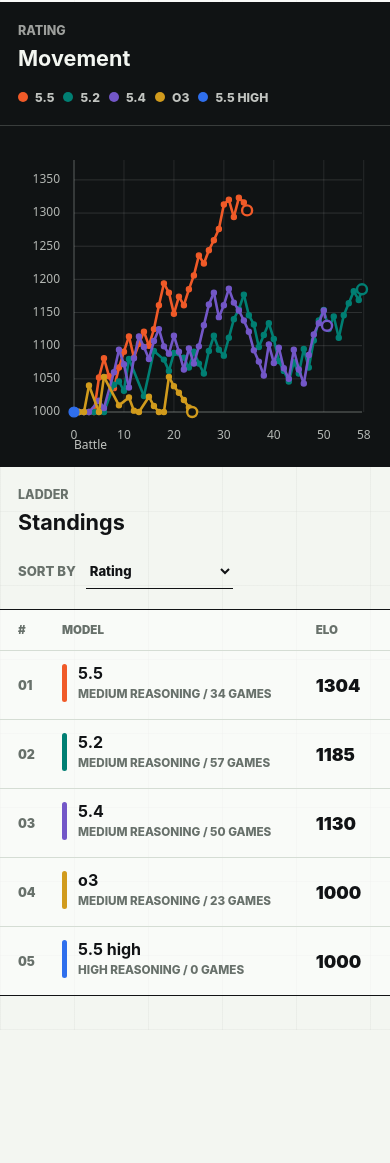
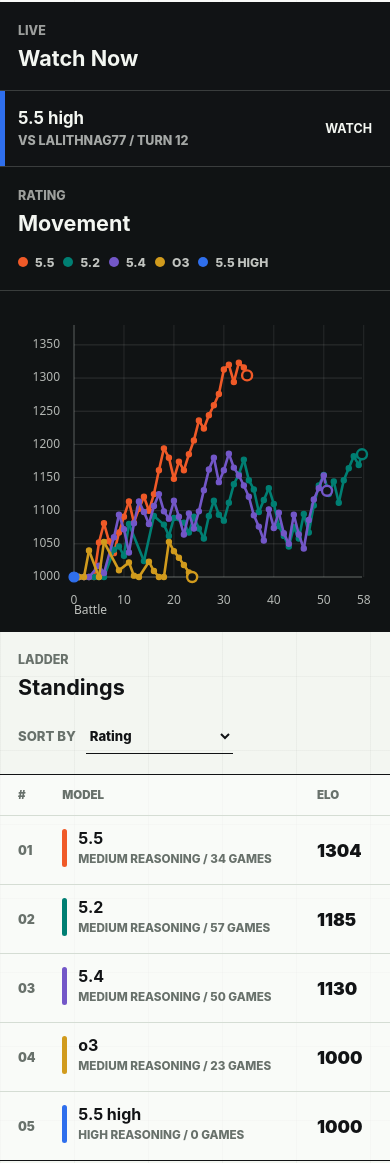
Before and after one commit to exlipse1/smogon-llm-arena, a website: page site/index.html in a window 390 px wide. Shown: the part 1296-2459 px from the top of the page. Before the commit the page ends 2326 px from the top, so only its background shows below. Drawn offline with Linux system fonts and the light colour scheme.

Commit message:
Add active battle watch links

```diff
--- a/site/app.js
+++ b/site/app.js
@@ -1,4 +1,6 @@
 const DATA_URL = './leaderboard.json';
+const REFRESH_MS = 30_000;
+const SHOWDOWN_BATTLE_BASE_URL = 'https://play.pokemonshowdown.com/';
 
 const state = {
   data: null,
@@ -39,6 +41,8 @@ async function load() {
   }
 }
 
+setInterval(load, REFRESH_MS);
+
 async function fetchJson(url) {
   const response = await fetch(`${url}?t=${Date.now()}`);
   if (!response.ok) {
@@ -61,6 +65,7 @@ function render() {
   document.getElementById('lastBattle').textContent = formatDate(data.health?.lastBattleAt ?? data.generatedAt);
 
   renderScoreline(players);
+  renderLiveMatches(players);
   renderLeaderboard(players);
   renderChartLegend(players);
   drawChart(players);
@@ -102,7 +107,7 @@ function renderScoreline(players) {
 function renderLeaderboard(players) {
   const tbody = document.getElementById('leaderboardBody');
   if (!players.length) {
-    tbody.innerHTML = '<tr><td colspan="8" class="empty-state">No matches recorded yet.</td></tr>';
+    tbody.innerHTML = '<tr><td colspan="9" class="empty-state">No matches recorded yet.</td></tr>';
     return;
   }
 
@@ -125,11 +130,36 @@ function renderLeaderboard(players) {
         <td>${deltaCell(delta)}</td>
         <td>${recordCell(player)}</td>
         <td>${winRateCell(player)}</td>
+        <td>${watchCell(player)}</td>
         <td>${formatNumber(player.averageTurns)}</td>
         <td>${formatNumber(totalMisses(player))}</td>
       </tr>
     `;
   }).join('');
+}
+
+function renderLiveMatches(players) {
+  const section = document.querySelector('.live-section');
+  const list = document.getElementById('liveMatches');
+  const active = players
+    .map(player => ({player, battle: activeBattle(player)}))
+    .filter(entry => entry.battle);
+
+  section.hidden = active.length === 0;
+  if (!active.length) {
+    list.innerHTML = '';
+    return;
+  }
+
+  list.innerHTML = active.map(({player, battle}, index) => `
+    <a class="live-match" style="--accent:${colorForPlayer(player, index)}" href="${battle.url}" target="_blank" rel="noopener noreferrer">
+      <span>
+        <strong>${escapeHtml(displayName(player))}</strong>
+        <small>${escapeHtml(liveMatchLine(player))}</small>
+      </span>
+      <b>Watch</b>
+    </a>
+  `).join('');
 }
 
 function renderChartLegend(players) {
@@ -320,6 +350,32 @@ function colorForPlayer(player, index) {
   return playerColors[player.id] ?? fallbackColors[index % fallbackColors.length];
 }
 
+function activeBattle(player) {
+  const status = player.liveStatus ?? {};
+  const roomId = String(status.battleRoomId ?? '');
+  if (!/^battle-[a-z0-9-]+$/i.test(roomId)) return null;
+  const state = String(status.state ?? '').toLowerCase();
+  const inactiveStates = new Set(['unknown', 'searching', 'battle-ended', 'ended', 'error', 'idle']);
+  if (inactiveStates.has(state)) return null;
+  return {
+    roomId,
+    url: `${SHOWDOWN_BATTLE_BASE_URL}${roomId}`,
+  };
+}
+
+function liveMatchLine(player) {
+  const status = player.liveStatus ?? {};
+  const opponent = status.opponent?.username ? `vs ${status.opponent.username}` : status.label ?? status.state ?? 'live';
+  const turn = Number(status.battleTurns ?? 0);
+  return turn > 0 ? `${opponent} / turn ${turn}` : opponent;
+}
+
+function watchCell(player) {
+  const battle = activeBattle(player);
+  if (!battle) return '<span class="watch-muted">-</span>';
+  return `<a class="watch-link" href="${battle.url}" target="_blank" rel="noopener noreferrer">Watch</a>`;
+}
+
 function displayName(player) {
   const id = String(player.id ?? '');
   if (id === 'gpt-5.5-high') return '5.5 high';
--- a/site/index.html
+++ b/site/index.html
@@ -4,7 +4,7 @@
     <meta charset="utf-8">
     <meta name="viewport" content="width=device-width, initial-scale=1">
     <title>Model Ladder</title>
-    <link rel="stylesheet" href="./styles.css?v=20260617-552">
+    <link rel="stylesheet" href="./styles.css?v=20260617-watch">
   </head>
   <body>
     <header class="masthead">
@@ -22,6 +22,16 @@
 
     <main class="dashboard">
       <section class="scoreline" aria-label="Current standings"></section>
+
+      <section class="live-section" aria-labelledby="liveTitle" hidden>
+        <div class="section-heading">
+          <div>
+            <p class="section-kicker">Live</p>
+            <h2 id="liveTitle">Watch Now</h2>
+          </div>
+        </div>
+        <div id="liveMatches" class="live-list"></div>
+      </section>
 
       <section class="chart-section" aria-labelledby="chartTitle">
         <div class="section-heading">
@@ -60,6 +70,7 @@
                 <th>Delta</th>
                 <th><abbr title="Recorded benchmark wins-losses-ties.">W-L-T</abbr></th>
                 <th><abbr title="Recorded benchmark win rate.">Win</abbr></th>
+                <th>Live</th>
                 <th>Pace</th>
                 <th><abbr title="Illegal, timeout, and runner fallback events.">Misses</abbr></th>
               </tr>
@@ -70,6 +81,6 @@
       </section>
     </main>
 
-    <script src="./app.js?v=20260617-552" type="module"></script>
+    <script src="./app.js?v=20260617-watch" type="module"></script>
   </body>
 </html>
--- a/site/leaderboard.json
+++ b/site/leaderboard.json
@@ -1,12 +1,12 @@
 {
-  "generatedAt": "2026-06-17T16:25:54.786Z",
+  "generatedAt": "2026-06-17T16:32:37.751Z",
   "benchmark": "Smogon LLM Arena",
   "manifestName": "openai-champions-ou-ladder",
   "season": {
     "id": "champion-2026-06-16",
     "name": "Champion Season",
     "startedAt": "2026-06-16T00:00:00.000Z",
-    "generatedAt": "2026-06-17T16:25:54.786Z",
+    "generatedAt": "2026-06-17T16:32:37.751Z",
     "description": "Model-built team season for OpenAI model team building and battle piloting on the Champions OU ladder.",
     "resetPolicy": "Archive site/seasons/champion-2026-06-16 before starting the next season."
   },
@@ -30,7 +30,7 @@
   "totalGames": 164,
   "health": {
     "state": "degraded",
-    "generatedAt": "2026-06-17T16:25:54.786Z",
+    "generatedAt": "2026-06-17T16:32:37.751Z",
     "lastBattleAt": "2026-06-17T06:53:32.633Z",
     "activePlayers": 4,
     "totalPlayers": 5
@@ -65,6 +65,17 @@
       "currentStreak": {
         "kind": "loss",
         "count": 2
+      },
+      "liveStatus": {
+        "state": "error",
+        "label": "Error",
+        "updatedAt": "2026-06-17T12:33:11.913Z",
+        "lastEvent": "post-quota games removed; paused at clean game 34",
+        "battleRoomId": null,
+        "battleStartedAt": null,
+        "battleTurns": null,
+        "opponent": null,
+        "gamesCompleted": 34
       },
       "lastBattleAt": "2026-06-17T06:52:46.346Z",
       "uniqueOpponents": 32,
@@ -320,6 +331,17 @@
       "currentStreak": {
         "kind": "win",
         "count": 1
+      },
+      "liveStatus": {
+        "state": "error",
+        "label": "Error",
+        "updatedAt": "2026-06-17T12:33:11.902Z",
+        "lastEvent": "post-quota games removed; paused at clean game 57",
+        "battleRoomId": null,
+        "battleStartedAt": null,
+        "battleTurns": null,
+        "opponent": null,
+        "gamesCompleted": 57
       },
       "lastBattleAt": "2026-06-17T06:51:58.149Z",
       "uniqueOpponents": 48,
@@ -678,6 +700,17 @@
         "kind": "loss",
         "count": 1
       },
+      "liveStatus": {
+        "state": "error",
+        "label": "Error",
+        "updatedAt": "2026-06-17T12:33:11.910Z",
+        "lastEvent": "post-quota games removed; paused at clean game 50",
+        "battleRoomId": null,
+        "battleStartedAt": null,
+        "battleTurns": null,
+        "opponent": null,
+        "gamesCompleted": 50
+      },
       "lastBattleAt": "2026-06-17T06:53:32.633Z",
       "uniqueOpponents": 45,
       "ratingHistory": [
@@ -1017,6 +1050,17 @@
         "kind": "loss",
         "count": 5
       },
+      "liveStatus": {
+        "state": "stopped",
+        "label": "Stopped",
+        "updatedAt": "2026-06-17T04:21:12.000Z",
+        "lastEvent": "stopped by operator; history retained",
+        "battleRoomId": null,
+        "battleStartedAt": null,
+        "battleTurns": null,
+        "opponent": null,
+        "gamesCompleted": 4
+      },
       "lastBattleAt": "2026-06-17T04:17:23.438Z",
       "uniqueOpponents": 21,
       "ratingHistory": [
@@ -1176,6 +1220,21 @@
         "kind": "none",
         "count": 0
       },
+      "liveStatus": {
+        "state": "choosing",
+        "label": "Choosing",
+        "updatedAt": "2026-06-17T16:32:33.831Z",
+        "lastEvent": "choosing on turn 12",
+        "battleRoomId": "battle-gen9championsou-2633926296-mn1dfnx13rokwhthsvhosh3tl7fc416pw",
+        "battleStartedAt": "2026-06-17T16:28:05.026Z",
+        "battleTurns": 12,
+        "opponent": {
+          "sideId": "p1",
+          "username": "lalithnag77",
+          "ratingBefore": 1000
+        },
+        "gamesCompleted": 0
+      },
       "lastBattleAt": null,
       "uniqueOpponents": 0,
       "ratingHistory": [
--- a/site/styles.css
+++ b/site/styles.css
@@ -207,6 +207,75 @@ main {
   opacity: 0.38;
 }
 
+.live-section {
+  border-bottom: 1px solid var(--line-strong);
+  background: var(--ink);
+  color: var(--paper);
+}
+
+.live-section .section-heading {
+  border-bottom: 1px solid rgba(243, 246, 241, 0.18);
+}
+
+.live-section .section-kicker {
+  color: rgba(243, 246, 241, 0.62);
+}
+
+.live-list {
+  display: grid;
+  grid-template-columns: repeat(auto-fit, minmax(260px, 1fr));
+}
+
+.live-match {
+  position: relative;
+  display: flex;
+  min-width: 0;
+  gap: 20px;
+  align-items: center;
+  justify-content: space-between;
+  padding: 18px 44px;
+  border-right: 1px solid rgba(243, 246, 241, 0.18);
+  color: inherit;
+  text-decoration: none;
+}
+
+.live-match::before {
+  content: "";
+  position: absolute;
+  inset: 0 auto 0 0;
+  width: 5px;
+  background: var(--accent);
+}
+
+.live-match:hover,
+.live-match:focus-visible {
+  background: rgba(243, 246, 241, 0.08);
+}
+
+.live-match strong,
+.live-match small {
+  display: block;
+}
+
+.live-match strong {
+  font-size: 1.05rem;
+  line-height: 1.15;
+}
+
+.live-match small {
+  margin-top: 5px;
+  color: rgba(243, 246, 241, 0.66);
+  font-size: 0.78rem;
+  font-weight: 800;
+  text-transform: uppercase;
+}
+
+.live-match b {
+  color: var(--paper);
+  font-size: 0.78rem;
+  text-transform: uppercase;
+}
+
 .chart-section {
   margin: 0;
   overflow: hidden;
@@ -304,7 +373,7 @@ main {
 
 table {
   width: 100%;
-  min-width: 760px;
+  min-width: 840px;
   border-collapse: collapse;
 }
 
@@ -405,6 +474,26 @@ tbody tr:last-child td {
 
 .delta-pill.down {
   color: var(--down);
+}
+
+.watch-link {
+  color: var(--ink);
+  font-size: 0.78rem;
+  font-weight: 950;
+  text-decoration: underline;
+  text-decoration-thickness: 2px;
+  text-underline-offset: 4px;
+  text-transform: uppercase;
+}
+
+.watch-link:hover,
+.watch-link:focus-visible {
+  color: var(--up);
+}
+
+.watch-muted {
+  color: var(--muted);
+  font-weight: 900;
 }
 
 .empty-state {
@@ -508,6 +597,17 @@ tbody tr:last-child td {
     padding-left: 18px;
   }
 
+  .live-list {
+    grid-template-columns: 1fr;
+  }
+
+  .live-match {
+    padding-right: 18px;
+    padding-left: 18px;
+    border-right: 0;
+    border-bottom: 1px solid rgba(243, 246, 241, 0.18);
+  }
+
   .chart-legend {
     justify-content: flex-start;
   }
--- a/src/live-results.js
+++ b/src/live-results.js
@@ -220,6 +220,7 @@ function publicPlayerView(player) {
     errors: player.errors,
     actionFailureRate: player.actionFailureRate,
     currentStreak: player.currentStreak,
+    liveStatus: player.liveStatus,
     lastBattleAt: player.lastBattleAt,
     uniqueOpponents: player.uniqueOpponents,
     ratingHistory: player.ratingHistory ?? [],
```
Also changed, not shown: site/seasons/champion-2026-06-16/leaderboard.json (+62 -3 lines), test/smoke.mjs (+26 -0 lines).
